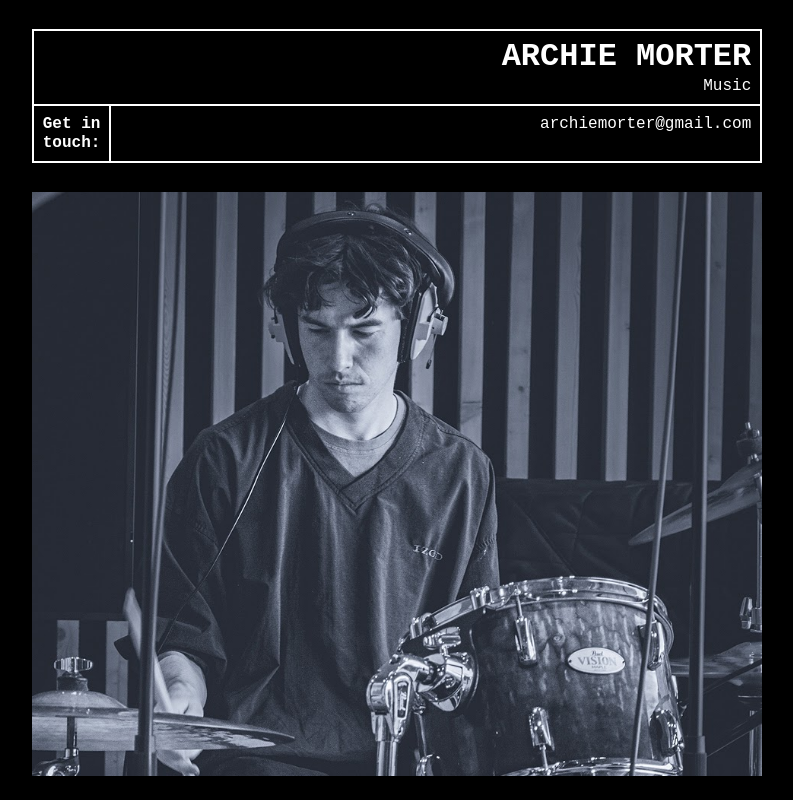
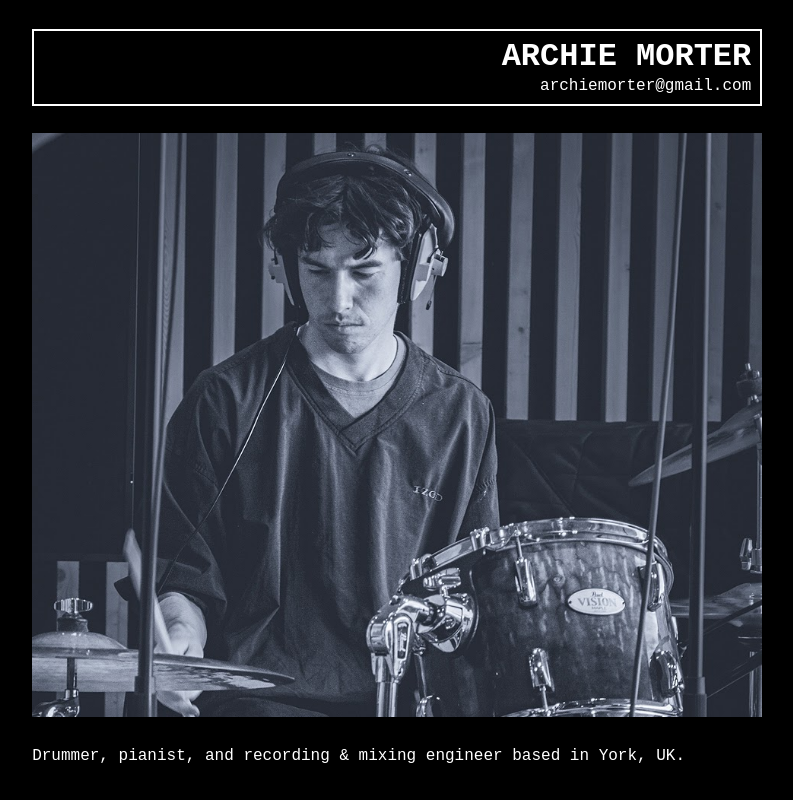
Before and after one commit to arch13m/website, a plain HTML site: page index.html in a window 1280 px wide. Shown: the top 800 px of the page, without its empty margins (243-1036 px from the left). Drawn offline with Linux system fonts and the light colour scheme; a web font is replaced by a local one.

Commit message:
edited header

```diff
--- a/index.html
+++ b/index.html
@@ -16,7 +16,7 @@
   <tr>
     <td colspan="2" rowspan="1" class="width-auto">
       <h1 class="title">Archie Morter</h1>
-      <span class="subtitle">Music</span>
+      <span class="subtitle">archiemorter@gmail.com</span>
     </td>
 
 <!--    <td class="width-min">v0.1.1</td>-->
@@ -25,10 +25,12 @@
 <!--   <th>Updated</th> -->
  <!--   <td class="width-min"><time style="white-space: pre;">2024-08-26</time></td> -->
   </tr>
+   <!--
   <tr>
-    <th class="width-min">Get in touch:</th>
-    <td class="width-auto">archiemorter@gmail.com</td>
+   <th class="width-min">Contact:</th>
+    <td class="width-auto">CONTACT: archiemorter@gmail.com</td>
   </tr>
+  -->
 </table>
 
 <!-- <label class="debug-toggle-label"><input type="checkbox" class="debug-toggle" /> Debug mode</label>
@@ -118,7 +120,7 @@
 
 
 
-<h2 id="Contact">Contact</h2>
+<h1 id="Contact">Contact</h2>
 <p>
  Email: archiemorter@gmail.com
 </p>
```
